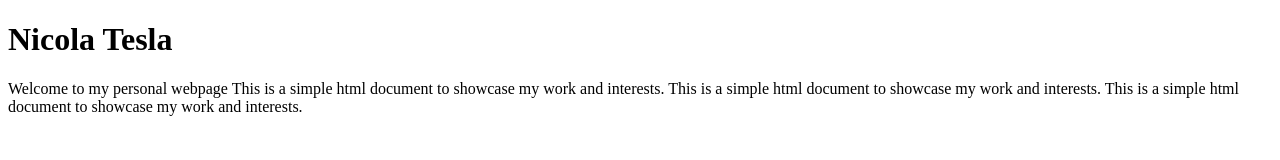
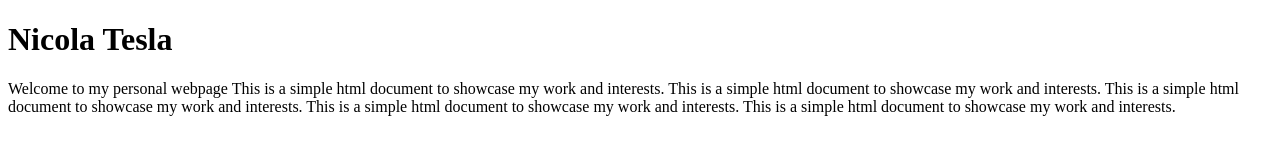
Before and after one commit to Asifur-24701003/SomeProject, a plain HTML site: page index.html in a window 1280 px wide. Drawn offline with Linux system fonts and the light colour scheme.

```diff
--- a/index.html
+++ b/index.html
@@ -9,7 +9,9 @@
     <h1>Nicola Tesla</h1>
     <p1>Welcome to my personal webpage</p1>
     <p1>This is a simple html document to showcase my work and interests.</p1>
-    <p1>This is a simple html document to showcase my work and interests.</p1>
+    <p1>This is a simple html document to showcase my work and interests.</p1>     <p1>This is a simple html document to showcase my work and interests.</p1>     <p1>This is a simple html document to showcase my work and interests.</p1>
+
+
     <p1>This is a simple html document to showcase my work and interests.</p1>
 </body>
 </html>
```
